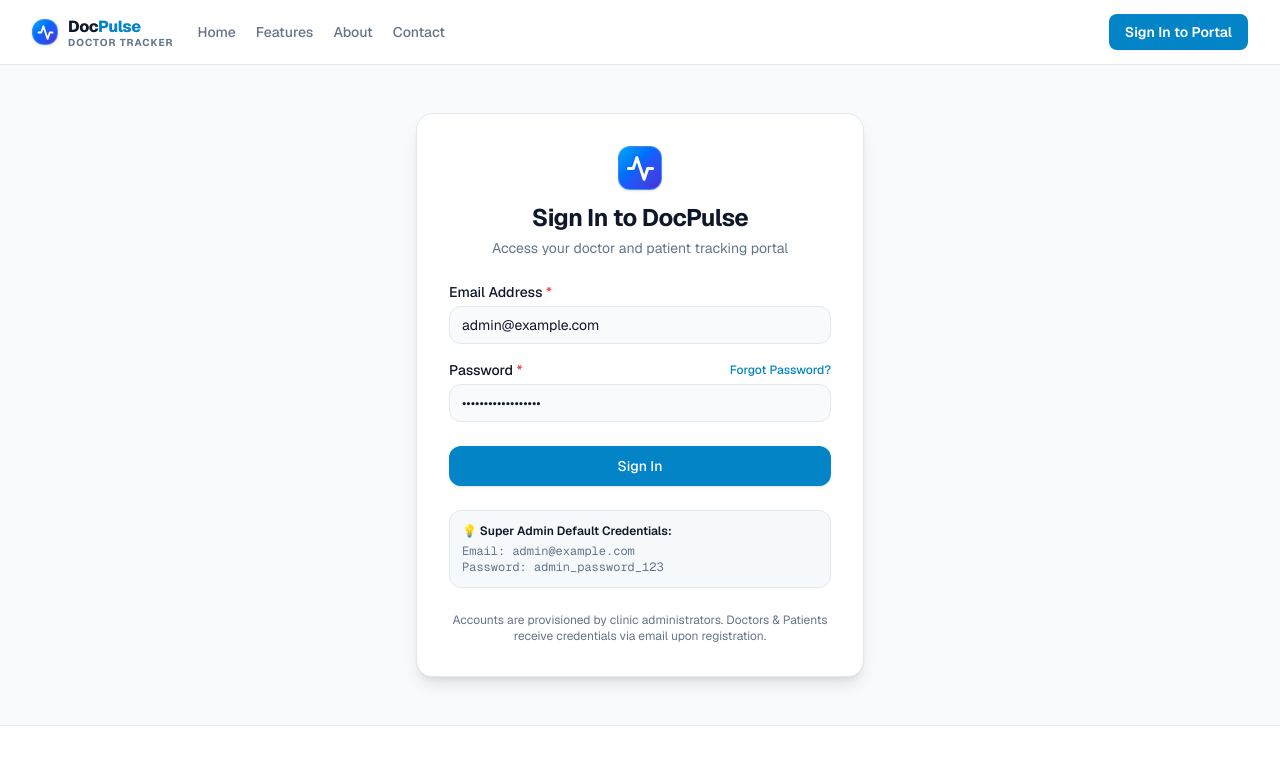
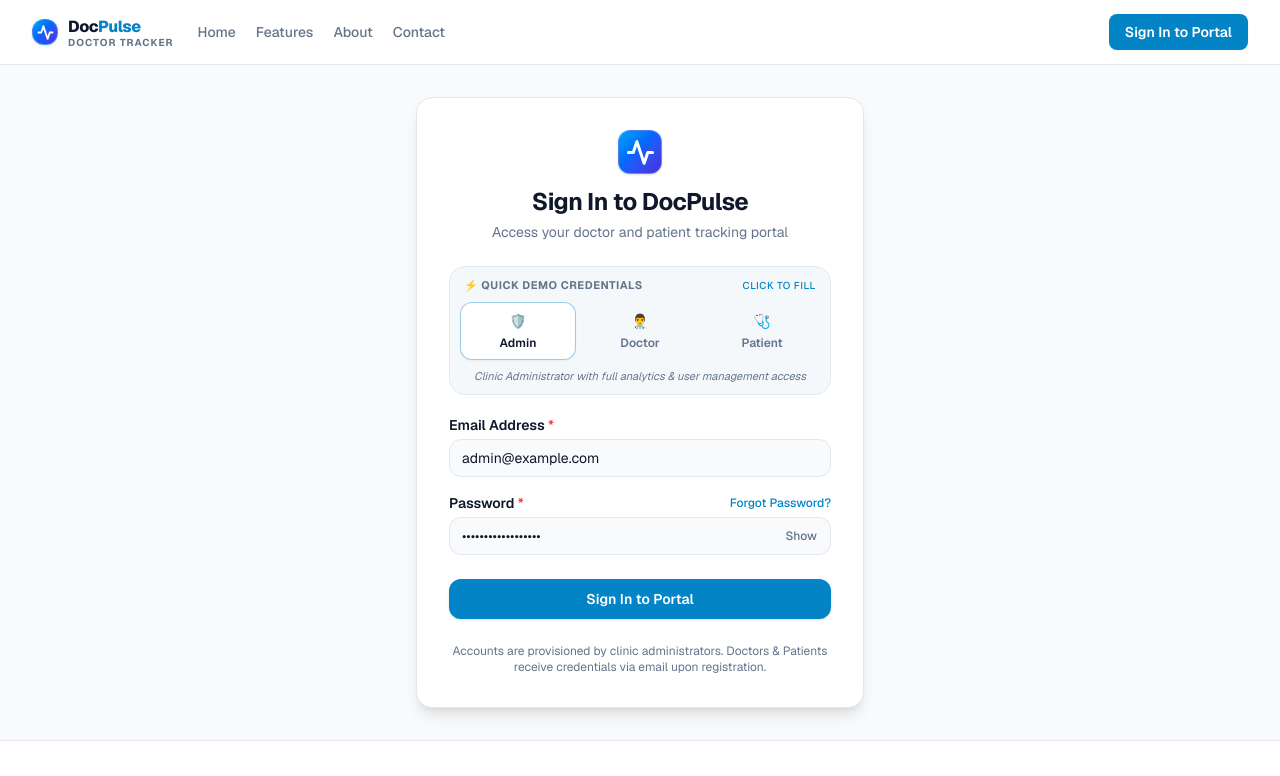
Before and after one commit to md-nasim-mondal/careguide-doctor-tracker, a Next.js app in the folder client/: page /login in a window 1280 px wide. Shown: the top 776 px of the page. Built offline with nearby package versions, Linux system fonts and the light colour scheme.

Commit message:
feat: implement interactive role-based login, role-based dashboards, and protected sidebar links

```diff
--- a/client/src/app/(authenticated)/dashboard/patients/page.tsx
+++ b/client/src/app/(authenticated)/dashboard/patients/page.tsx
@@ -1,4 +1,6 @@
 import { fetchServerApi } from "@/lib/serverApi";
+import { getCurrentUser } from "@/lib/auth";
+import { redirect } from "next/navigation";
 import AlertBanner from "@/components/common/AlertBanner";
 import PatientFilterBar from "@/components/patients/PatientFilterBar";
 import PatientForm from "@/components/patients/PatientForm";
@@ -17,6 +19,11 @@ type PageProps = {
 };
 
 export default async function PatientsPage({ searchParams }: PageProps) {
+  const currentUser = await getCurrentUser();
+  if (currentUser?.role === "PATIENT") {
+    redirect("/dashboard");
+  }
+
   const resolvedSearchParams = await searchParams;
   const page = parseInt(resolvedSearchParams.page || "1", 10);
   const search = resolvedSearchParams.search || "";
--- a/client/src/app/(public)/login/page.tsx
+++ b/client/src/app/(public)/login/page.tsx
@@ -1,6 +1,5 @@
-import Link from "next/link";
-import { loginAction } from "@/actions/auth";
 import { BrandLogoIcon } from "@/components/common/BrandLogo";
+import LoginForm from "@/components/auth/LoginForm";
 
 export const instant = false;
 
@@ -45,58 +44,8 @@ export default async function LoginPage({ searchParams }: PageProps) {
           </div>
         )}
 
-        {/* Login Form with SSR Server Action */}
-        <form action={loginAction} className="space-y-4">
-          <div>
-            <label className="block text-xs sm:text-sm font-medium text-foreground mb-1">
-              Email Address <span className="text-destructive">*</span>
-            </label>
-            <input
-              type="email"
-              name="email"
-              defaultValue="admin@example.com"
-              placeholder="doctor@careguide.com"
-              className="w-full px-3 py-2 text-sm rounded-xl border border-input bg-background text-foreground focus:outline-none focus:ring-2 focus:ring-primary/40 focus:border-primary transition"
-              required
-            />
-          </div>
-
-          <div>
-            <div className="flex items-center justify-between mb-1">
-              <label className="block text-xs sm:text-sm font-medium text-foreground">
-                Password <span className="text-destructive">*</span>
-              </label>
-              <Link
-                href="/forgot-password"
-                className="text-xs text-primary hover:underline font-medium"
-              >
-                Forgot Password?
-              </Link>
-            </div>
-            <input
-              type="password"
-              name="password"
-              defaultValue="admin_password_123"
-              placeholder="••••••••"
-              className="w-full px-3 py-2 text-sm rounded-xl border border-input bg-background text-foreground focus:outline-none focus:ring-2 focus:ring-primary/40 focus:border-primary transition"
-              required
-            />
-          </div>
-
-          <button
-            type="submit"
-            className="w-full mt-2 py-2.5 px-4 bg-primary text-primary-foreground font-medium text-sm rounded-xl shadow hover:bg-primary/90 focus:outline-none focus:ring-2 focus:ring-primary/40 transition"
-          >
-            Sign In
-          </button>
-        </form>
-
-        {/* Demo Credentials Tip */}
-        <div className="mt-6 p-3 rounded-xl bg-muted/60 border border-border text-xs text-muted-foreground">
-          <p className="font-semibold text-foreground mb-1">💡 Super Admin Default Credentials:</p>
-          <p className="break-all font-mono">Email: admin@example.com</p>
-          <p className="font-mono">Password: admin_password_123</p>
-        </div>
+        {/* Interactive Login Form with Role Quick-Fill */}
+        <LoginForm />
 
         {/* Info Note */}
         <div className="mt-6 text-center text-xs text-muted-foreground">
--- /dev/null
+++ b/client/src/components/auth/LoginForm.tsx
@@ -0,0 +1,141 @@
+"use client";
+
+import { useState } from "react";
+import Link from "next/link";
+import { loginAction } from "@/actions/auth";
+
+const DEMO_ACCOUNTS = [
+  {
+    role: "ADMIN",
+    label: "Admin",
+    icon: "🛡️",
+    email: "admin@example.com",
+    password: "admin_password_123",
+    description: "Clinic Administrator with full analytics & user management access",
+  },
+  {
+    role: "DOCTOR",
+    label: "Doctor",
+    icon: "👨‍⚕️",
+    email: "john.doe@example.com",
+    password: "Doctor@1234",
+    description: "Attending Doctor with patient directory & practice workload access",
+  },
+  {
+    role: "PATIENT",
+    label: "Patient",
+    icon: "🩺",
+    email: "janesmith_7b43@careguide.local",
+    password: "Patient@1234",
+    description: "Enrolled Patient with personal health record & doctor chamber details",
+  },
+];
+
+export default function LoginForm() {
+  const [selectedRole, setSelectedRole] = useState("ADMIN");
+  const [email, setEmail] = useState("admin@example.com");
+  const [password, setPassword] = useState("admin_password_123");
+  const [showPassword, setShowPassword] = useState(false);
+
+  const handleSelectRole = (acc: typeof DEMO_ACCOUNTS[0]) => {
+    setSelectedRole(acc.role);
+    setEmail(acc.email);
+    setPassword(acc.password);
+  };
+
+  const currentAccount = DEMO_ACCOUNTS.find((a) => a.role === selectedRole);
+
+  return (
+    <div className="space-y-5">
+      {/* Quick Demo Role Selector */}
+      <div className="bg-muted/70 p-2.5 rounded-2xl border border-border">
+        <div className="text-[11px] font-bold uppercase tracking-wider text-muted-foreground px-1 mb-2 flex items-center justify-between">
+          <span>⚡ Quick Demo Credentials</span>
+          <span className="text-[10px] text-primary font-medium">Click to fill</span>
+        </div>
+        <div className="grid grid-cols-3 gap-1.5">
+          {DEMO_ACCOUNTS.map((acc) => {
+            const isSelected = selectedRole === acc.role;
+            return (
+              <button
+                key={acc.role}
+                type="button"
+                onClick={() => handleSelectRole(acc)}
+                className={`py-2 px-2 rounded-xl text-xs font-semibold flex flex-col items-center justify-center gap-1 transition cursor-pointer border ${
+                  isSelected
+                    ? "bg-card text-foreground shadow-xs border-primary/40 font-bold"
+                    : "bg-transparent text-muted-foreground border-transparent hover:bg-card/50 hover:text-foreground"
+                }`}
+              >
+                <span className="text-sm">{acc.icon}</span>
+                <span>{acc.label}</span>
+              </button>
+            );
+          })}
+        </div>
+        {currentAccount && (
+          <p className="text-[11px] text-muted-foreground mt-2 px-1 text-center italic">
+            {currentAccount.description}
+          </p>
+        )}
+      </div>
+
+      {/* Main Login Form */}
+      <form action={loginAction} className="space-y-4">
+        <div>
+          <label className="block text-xs sm:text-sm font-semibold text-foreground mb-1">
+            Email Address <span className="text-destructive">*</span>
+          </label>
+          <input
+            type="email"
+            name="email"
+            value={email}
+            onChange={(e) => setEmail(e.target.value)}
+            placeholder="user@example.com"
+            className="w-full px-3 py-2 text-sm rounded-xl border border-input bg-background text-foreground focus:outline-none focus:ring-2 focus:ring-primary/40 focus:border-primary transition"
+            required
+          />
+        </div>
+
+        <div>
+          <div className="flex items-center justify-between mb-1">
+            <label className="block text-xs sm:text-sm font-semibold text-foreground">
+              Password <span className="text-destructive">*</span>
+            </label>
+            <Link
+              href="/forgot-password"
+              className="text-xs text-primary hover:underline font-medium"
+            >
+              Forgot Password?
+            </Link>
+          </div>
+          <div className="relative">
+            <input
+              type={showPassword ? "text" : "password"}
+              name="password"
+              value={password}
+              onChange={(e) => setPassword(e.target.value)}
+              placeholder="••••••••"
+              className="w-full px-3 py-2 text-sm rounded-xl border border-input bg-background text-foreground focus:outline-none focus:ring-2 focus:ring-primary/40 focus:border-primary transition pr-10"
+              required
+            />
+            <button
+              type="button"
+              onClick={() => setShowPassword(!showPassword)}
+              className="absolute right-2.5 top-1/2 -translate-y-1/2 text-xs text-muted-foreground hover:text-foreground font-medium p-1 cursor-pointer"
+            >
+              {showPassword ? "Hide" : "Show"}
+            </button>
+          </div>
+        </div>
+
+        <button
+          type="submit"
+          className="w-full mt-2 py-2.5 px-4 bg-primary text-primary-foreground font-semibold text-sm rounded-xl shadow hover:bg-primary/90 focus:outline-none focus:ring-2 focus:ring-primary/40 transition cursor-pointer"
+        >
+          Sign In to Portal
+        </button>
+      </form>
+    </div>
+  );
+}
--- a/client/src/components/dashboard/Sidebar.tsx
+++ b/client/src/components/dashboard/Sidebar.tsx
@@ -52,26 +52,26 @@ export function Sidebar({ user }: SidebarProps) {
       case "SUPER_ADMIN":
         return {
           label: "Super Admin",
-          badgeClass: "bg-primary/10 text-primary border-primary/25",
-          dotClass: "bg-primary",
+          badgeClass: "bg-purple-100 text-purple-900 border-purple-300 font-bold",
+          dotClass: "bg-purple-600",
         };
       case "ADMIN":
         return {
           label: "Administrator",
-          badgeClass: "bg-blue-50 text-blue-800 border-blue-200/80 dark:bg-blue-950/40 dark:text-blue-300 dark:border-blue-800",
+          badgeClass: "bg-blue-100 text-blue-900 border-blue-300 font-bold",
           dotClass: "bg-blue-600",
         };
       case "DOCTOR":
         return {
           label: "Doctor / Specialist",
-          badgeClass: "bg-emerald-50 text-emerald-800 border-emerald-200/80 dark:bg-emerald-950/40 dark:text-emerald-300 dark:border-emerald-800",
+          badgeClass: "bg-emerald-100 text-emerald-900 border-emerald-300 font-bold",
           dotClass: "bg-emerald-600",
         };
       case "PATIENT":
         return {
           label: "Patient",
-          badgeClass: "bg-slate-100 text-slate-800 border-slate-200/80 dark:bg-slate-800 dark:text-slate-300 dark:border-slate-700",
-          dotClass: "bg-slate-500",
+          badgeClass: "bg-sky-100 text-sky-900 border-sky-300 font-bold",
+          dotClass: "bg-sky-600",
         };
       default:
         return {
```
Also changed, not shown: client/src/app/(authenticated)/dashboard/page.tsx (+5 -5 lines).
